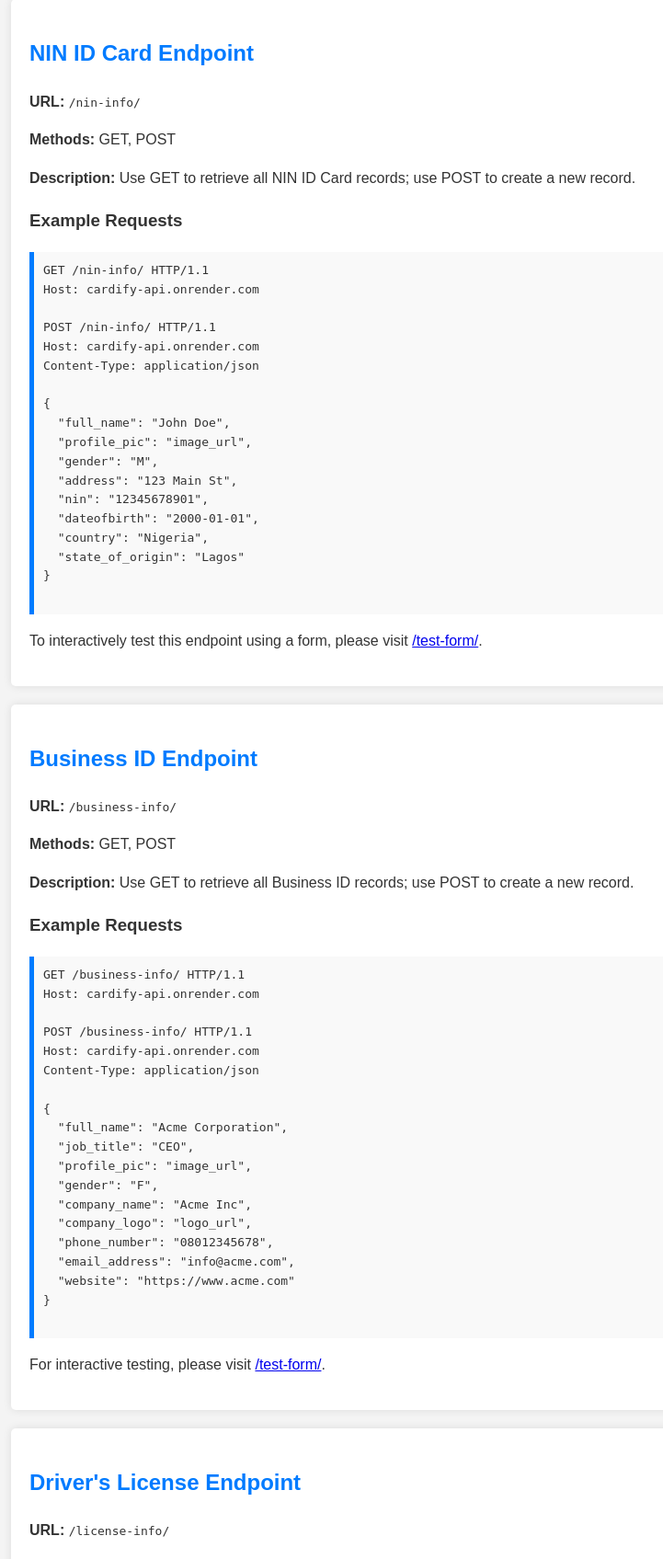
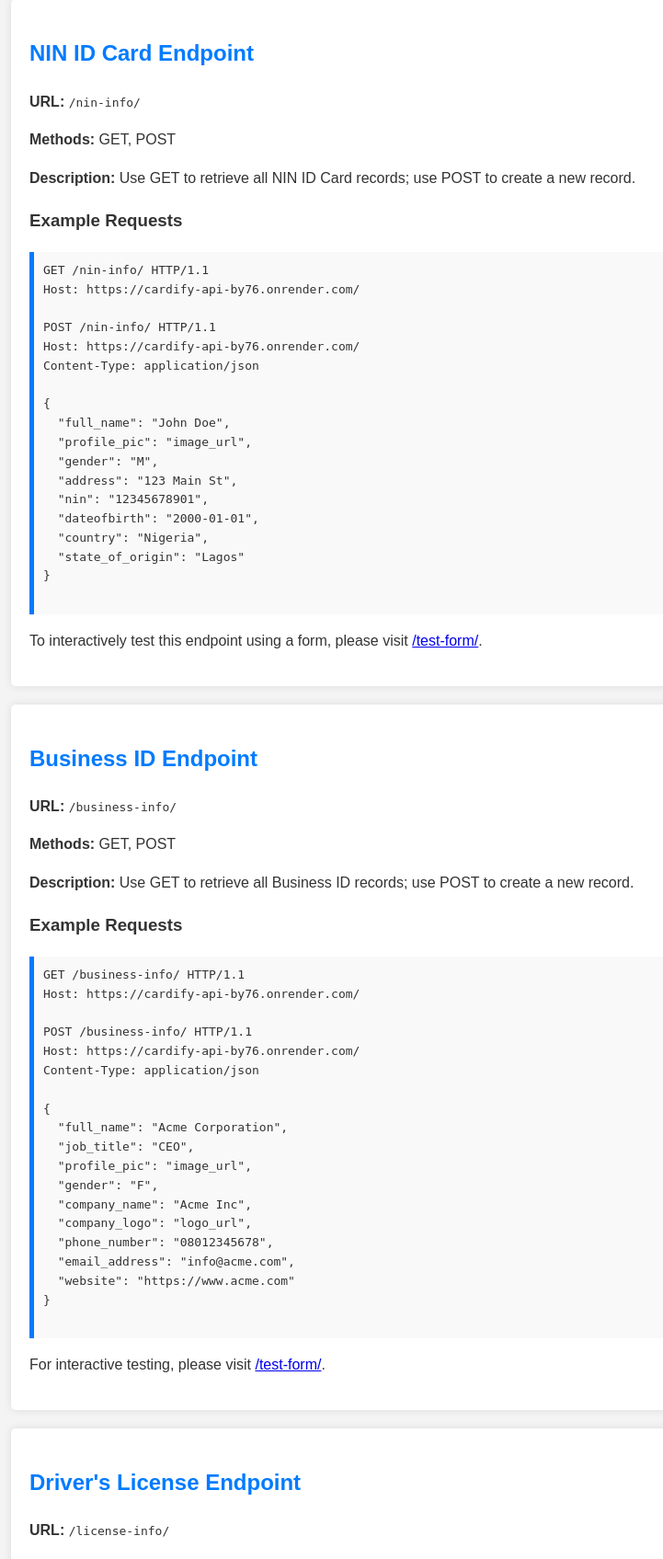
Before and after one commit to codewithgaji/Cardify, a Django app: page / in a window 1280 px wide. Shown: the part 215-1910 px from the top of the page at 92% size, without its empty margins (208-929 px from the left). Run offline with Django 5.2, Linux system fonts and the light colour scheme.

Commit message:
Corrected Host Link

```diff
--- a/templates/docs.html
+++ b/templates/docs.html
@@ -30,10 +30,10 @@
     <h3>Example Requests</h3>
     <pre>
 GET /nin-info/ HTTP/1.1
-Host: cardify-api.onrender.com
+Host: https://cardify-api-by76.onrender.com/
 
 POST /nin-info/ HTTP/1.1
-Host: cardify-api.onrender.com
+Host: https://cardify-api-by76.onrender.com/
 Content-Type: application/json
 
 {
@@ -59,10 +59,10 @@ Content-Type: application/json
     <h3>Example Requests</h3>
     <pre>
 GET /business-info/ HTTP/1.1
-Host: cardify-api.onrender.com
+Host: https://cardify-api-by76.onrender.com/
 
 POST /business-info/ HTTP/1.1
-Host: cardify-api.onrender.com
+Host: https://cardify-api-by76.onrender.com/
 Content-Type: application/json
 
 {
@@ -89,10 +89,10 @@ Content-Type: application/json
     <h3>Example Requests</h3>
     <pre>
 GET /license-info/ HTTP/1.1
-Host: cardify-api.onrender.com
+Host:https://cardify-api-by76.onrender.com/
 
 POST /license-info/ HTTP/1.1
-Host: cardify-api.onrender.com
+Host: https://cardify-api-by76.onrender.com/
 Content-Type: application/json
 
 {
```
